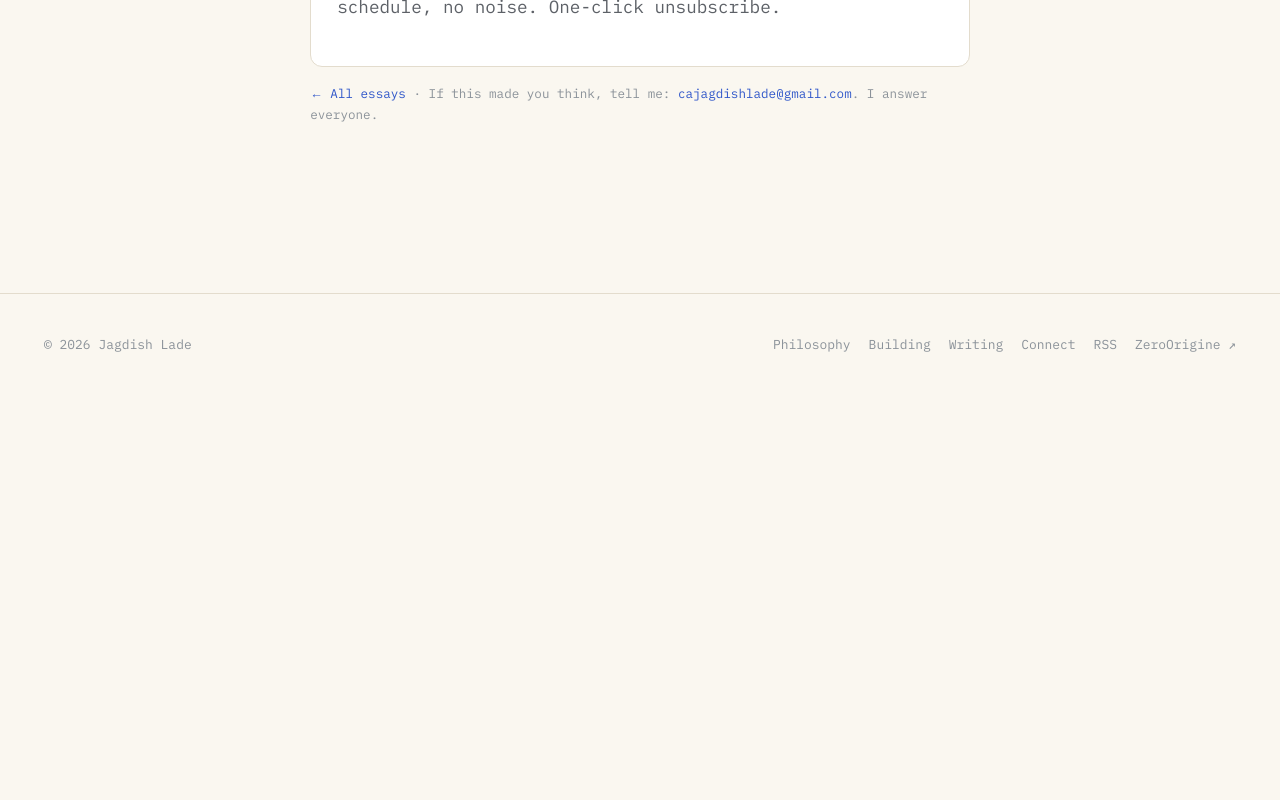
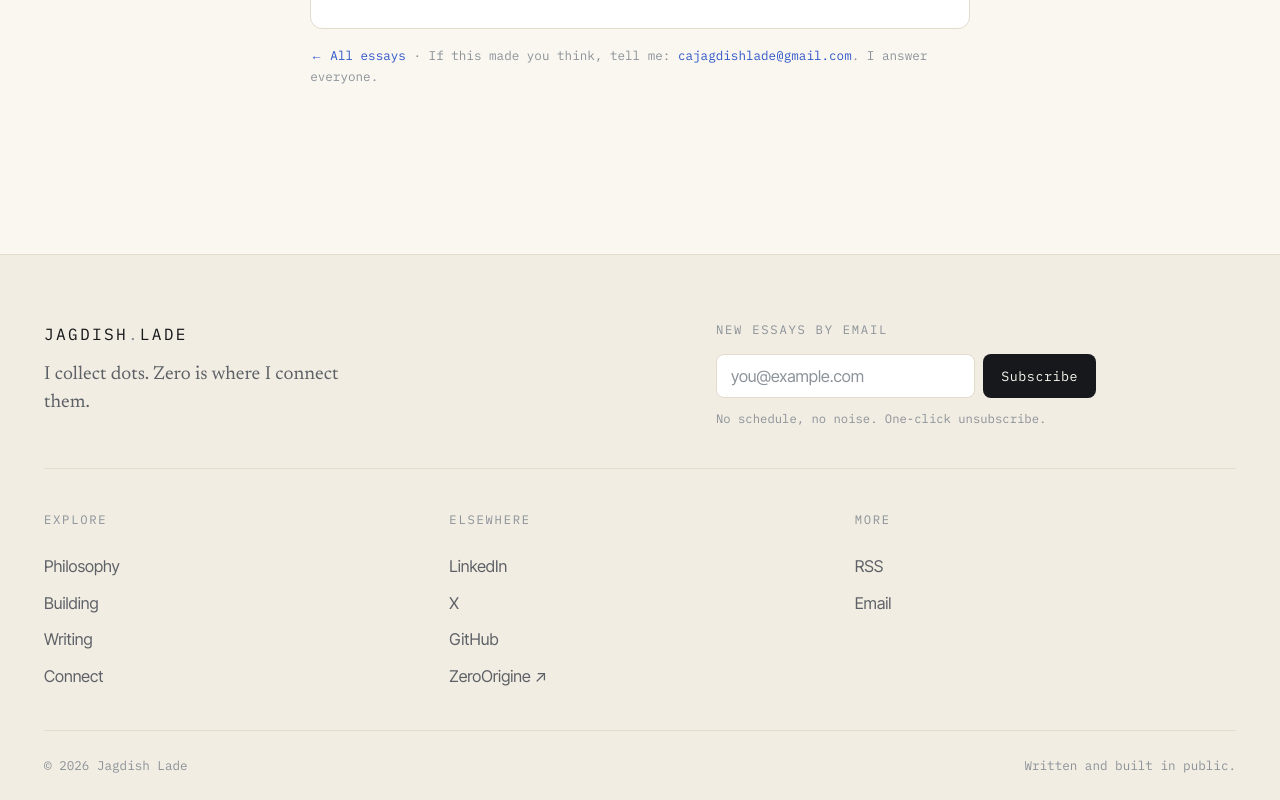
Before and after one commit to ZeroOrigine/jagdishlade-com, a Next.js app: page /writing/launch-subcompliance in a window 1280 px wide. Shown: the part 6126-6926 px from the top of the page. Before the commit the page ends 6521 px from the top, so only its background shows below. Built offline with nearby package versions, Linux system fonts and the light colour scheme.

Commit message:
polished global footer with subscribe (all pages); 2-col subscribe block (kills dead space); remove redundant writing-index subscribe

```diff
--- a/src/app/globals.css
+++ b/src/app/globals.css
@@ -605,17 +605,50 @@ section { padding: clamp(40px, 5.5vw, 76px) 0; }
 
 .foot {
   border-top: 1px solid var(--border);
-  padding: var(--s4) 0;
+  background: var(--bg-deep);
   margin-top: var(--s6);
 }
-.foot-in {
-  max-width: var(--w-wide); margin: 0 auto; padding: 0 24px;
-  display: flex; flex-wrap: wrap; gap: 16px; align-items: center;
-  font-family: var(--mono); font-size: 0.72rem; color: var(--text-dim);
+.foot-in { max-width: var(--w-wide); margin: 0 auto; padding: var(--s5) 24px var(--s3); }
+.foot-top {
+  display: grid; grid-template-columns: 1.2fr 1fr; gap: 32px 48px;
+  padding-bottom: var(--s4); border-bottom: 1px solid var(--border);
 }
-.foot-links { margin-left: auto; display: flex; gap: 18px; flex-wrap: wrap; }
-.foot-links a { color: var(--text-dim); }
-.foot-links a:hover { color: var(--text); text-decoration: none; }
+.foot-brand .brand { font-size: 0.9rem; }
+.foot-brand p { font-family: var(--serif); font-size: 1.05rem; color: var(--text-muted); margin-top: 12px; max-width: 30ch; line-height: 1.5; }
+.foot-h {
+  display: block; font-family: var(--mono); font-size: 0.68rem; letter-spacing: 0.14em;
+  text-transform: uppercase; color: var(--text-dim); margin-bottom: 14px;
+}
+.foot-sub-form { display: flex; gap: 8px; max-width: 380px; }
+.foot-sub-form input {
+  flex: 1; min-width: 0; background: var(--surface); border: 1px solid var(--border);
+  color: var(--text); padding: 11px 14px; border-radius: 8px; font-family: var(--sans); font-size: 0.9rem;
+}
+.foot-sub-form input::placeholder { color: var(--text-dim); }
+.foot-sub-form input:focus { outline: none; border-color: var(--blue); }
+.foot-sub-form button {
+  background: var(--text); color: var(--bg); border: 0; border-radius: 8px; cursor: pointer;
+  font-family: var(--mono); font-size: 0.74rem; letter-spacing: 0.04em; padding: 0 18px; white-space: nowrap;
+}
+.foot-sub-form button:hover { background: var(--gold); color: #08090a; }
+.foot-sub-note, .foot-sub-done { display: block; font-family: var(--mono); font-size: 0.68rem; color: var(--text-dim); margin-top: 10px; }
+.foot-sub-done { color: var(--green); }
+.foot-cols {
+  display: grid; grid-template-columns: repeat(3, 1fr); gap: 24px;
+  padding: var(--s4) 0;
+}
+.foot-col { display: flex; flex-direction: column; gap: 10px; }
+.foot-col a { font-size: 0.9rem; color: var(--text-muted); text-decoration: none; width: fit-content; }
+.foot-col a:hover { color: var(--text); text-decoration: none; }
+.foot-bottom {
+  display: flex; justify-content: space-between; flex-wrap: wrap; gap: 10px;
+  padding-top: var(--s3); border-top: 1px solid var(--border);
+  font-family: var(--mono); font-size: 0.7rem; color: var(--text-dim);
+}
+@media (max-width: 720px) {
+  .foot-top { grid-template-columns: 1fr; gap: 28px; }
+  .foot-cols { grid-template-columns: 1fr 1fr; gap: 24px 16px; }
+}
 
 /* quote */
 .quote {
@@ -682,10 +715,12 @@ section { padding: clamp(40px, 5.5vw, 76px) 0; }
 /* subscribe block */
 .subscribe-block {
   border: 1px solid var(--border); border-radius: 12px;
-  background: var(--surface); padding: 28px 26px; margin: var(--s4) 0 var(--s2);
+  background: var(--surface); padding: 28px 30px; margin: var(--s4) 0 var(--s2);
+  display: grid; grid-template-columns: 1fr 1fr; gap: 20px 44px; align-items: center;
 }
-.subscribe-block h3 { font-size: 1.35rem; margin-bottom: 8px; }
-.subscribe-block > p { color: var(--text-muted); font-size: 0.98rem; margin-bottom: 18px; max-width: 52ch; }
+.subscribe-block h3 { font-size: 1.3rem; margin-bottom: 8px; }
+.subscribe-block .sb-copy p { color: var(--text-muted); font-size: 0.96rem; line-height: 1.55; }
+@media (max-width: 640px) { .subscribe-block { grid-template-columns: 1fr; gap: 16px; } }
 
 /* =========================================================
    WRITING FILTERS + READ NEXT
--- a/src/app/writing/[slug]/page.tsx
+++ b/src/app/writing/[slug]/page.tsx
@@ -81,9 +81,13 @@ export default function Post({ params }: { params: { slug: string } }) {
         <ReadNext items={related} />
 
         <div className="subscribe-block">
-          <h3>More where this came from.</h3>
-          <p>New essays, sent the day they publish. No schedule, no noise.</p>
-          <SubscribeForm />
+          <div className="sb-copy">
+            <h3>More where this came from.</h3>
+            <p>New essays, sent the day they publish. No schedule, no noise.</p>
+          </div>
+          <div className="sb-form">
+            <SubscribeForm />
+          </div>
         </div>
         <p className="sub-note" style={{ paddingBottom: 72 }}>
           <Link href="/writing">← All essays</Link> · If this made you think, tell me:{' '}
--- a/src/components/Footer.tsx
+++ b/src/components/Footer.tsx
@@ -1,17 +1,50 @@
 import Link from 'next/link';
+import FooterSubscribe from './FooterSubscribe';
 
 export default function Footer() {
+  const year = new Date().getFullYear();
   return (
     <footer className="foot">
       <div className="foot-in">
-        <span>© {new Date().getFullYear()} Jagdish Lade</span>
-        <div className="foot-links">
-          <Link href="/philosophy">Philosophy</Link>
-          <Link href="/building">Building</Link>
-          <Link href="/writing">Writing</Link>
-          <Link href="/connect">Connect</Link>
-          <a href="/rss.xml">RSS</a>
-          <a href="https://zeroorigine.com" target="_blank" rel="noopener">ZeroOrigine ↗</a>
+        <div className="foot-top">
+          <div className="foot-brand">
+            <Link href="/" className="brand">
+              Jagdish<span className="zero">.</span>Lade
+            </Link>
+            <p>I collect dots. Zero is where I connect them.</p>
+          </div>
+          <div className="foot-sub">
+            <span className="foot-h">New essays by email</span>
+            <FooterSubscribe />
+            <span className="foot-sub-note">No schedule, no noise. One-click unsubscribe.</span>
+          </div>
+        </div>
+
+        <div className="foot-cols">
+          <nav className="foot-col" aria-label="Explore">
+            <span className="foot-h">Explore</span>
+            <Link href="/philosophy">Philosophy</Link>
+            <Link href="/building">Building</Link>
+            <Link href="/writing">Writing</Link>
+            <Link href="/connect">Connect</Link>
+          </nav>
+          <nav className="foot-col" aria-label="Elsewhere">
+            <span className="foot-h">Elsewhere</span>
+            <a href="https://www.linkedin.com/in/jagdishlade" target="_blank" rel="noopener">LinkedIn</a>
+            <a href="https://x.com/jagdishlade" target="_blank" rel="noopener">X</a>
+            <a href="https://github.com/ZeroOrigine" target="_blank" rel="noopener">GitHub</a>
+            <a href="https://zeroorigine.com" target="_blank" rel="noopener">ZeroOrigine ↗</a>
+          </nav>
+          <nav className="foot-col" aria-label="More">
+            <span className="foot-h">More</span>
+            <a href="/rss.xml">RSS</a>
+            <a href="mailto:cajagdishlade@gmail.com">Email</a>
+          </nav>
+        </div>
+
+        <div className="foot-bottom">
+          <span>© {year} Jagdish Lade</span>
+          <span>Written and built in public.</span>
         </div>
       </div>
     </footer>
--- /dev/null
+++ b/src/components/FooterSubscribe.tsx
@@ -0,0 +1,40 @@
+'use client';
+import { useState } from 'react';
+
+export default function FooterSubscribe() {
+  const [email, setEmail] = useState('');
+  const [state, setState] = useState<'idle' | 'sending' | 'done' | 'error'>('idle');
+
+  async function submit(e: React.FormEvent) {
+    e.preventDefault();
+    setState('sending');
+    try {
+      const r = await fetch('/api/subscribe', {
+        method: 'POST',
+        headers: { 'content-type': 'application/json' },
+        body: JSON.stringify({ email }),
+      });
+      setState(r.ok ? 'done' : 'error');
+    } catch {
+      setState('error');
+    }
+  }
+
+  if (state === 'done') return <p className="foot-sub-done">You&apos;re in. New essays reach you the day they publish.</p>;
+
+  return (
+    <form className="foot-sub-form" onSubmit={submit}>
+      <input
+        type="email"
+        required
+        value={email}
+        onChange={(e) => setEmail(e.target.value)}
+        placeholder="you@example.com"
+        aria-label="Email for new essays"
+      />
+      <button type="submit" disabled={state === 'sending'}>
+        {state === 'sending' ? '…' : 'Subscribe'}
+      </button>
+    </form>
+  );
+}
```
Also changed, not shown: src/app/writing/page.tsx (+0 -9 lines).
